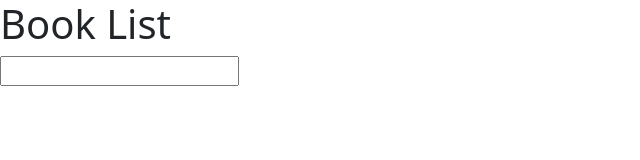
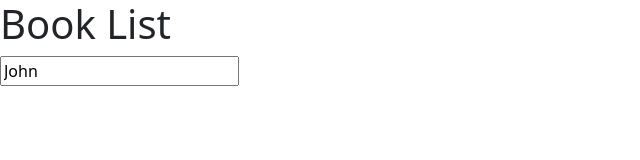
Before and after one commit to computernerdzach/angular, an Angular app in the folder dataBindingExample/: page / in a window 1280 px wide. Shown: the top 160 px of the page, without its empty margins (0-640 px from the left). Built offline with nearby package versions, Linux system fonts and the light colour scheme.

Commit message:
two way binding

```diff
--- a/dataBindingExample/src/app/book.component.html
+++ b/dataBindingExample/src/app/book.component.html
@@ -29,4 +29,6 @@
     <button name="second button" class="btn btn-success" (click)="onClick($event)">Submit</button>
 </div> -->
 
-<input (keyup.enter)="onKeyUp($event)">
+<input [value]="name" (keyup.enter)="name=$any($event.target).value; onKeyUp()">
+
+<!-- <input (ngModule)]="name" (keyup.enter)="onKeyUp()"> -->
--- a/dataBindingExample/src/app/book.component.ts
+++ b/dataBindingExample/src/app/book.component.ts
@@ -50,10 +50,10 @@ export class BookComponent {
         console.log('div was clicked');
     }
 
-    onKeyUp($event: any) {
 
-        console.log($event.target.value);
-
+    name = "John"
+    onKeyUp() {
+        console.log(this.name);
     }
 
 }
```
Also changed, not shown: 1 other file (tests, documents, lock files or other folders).
